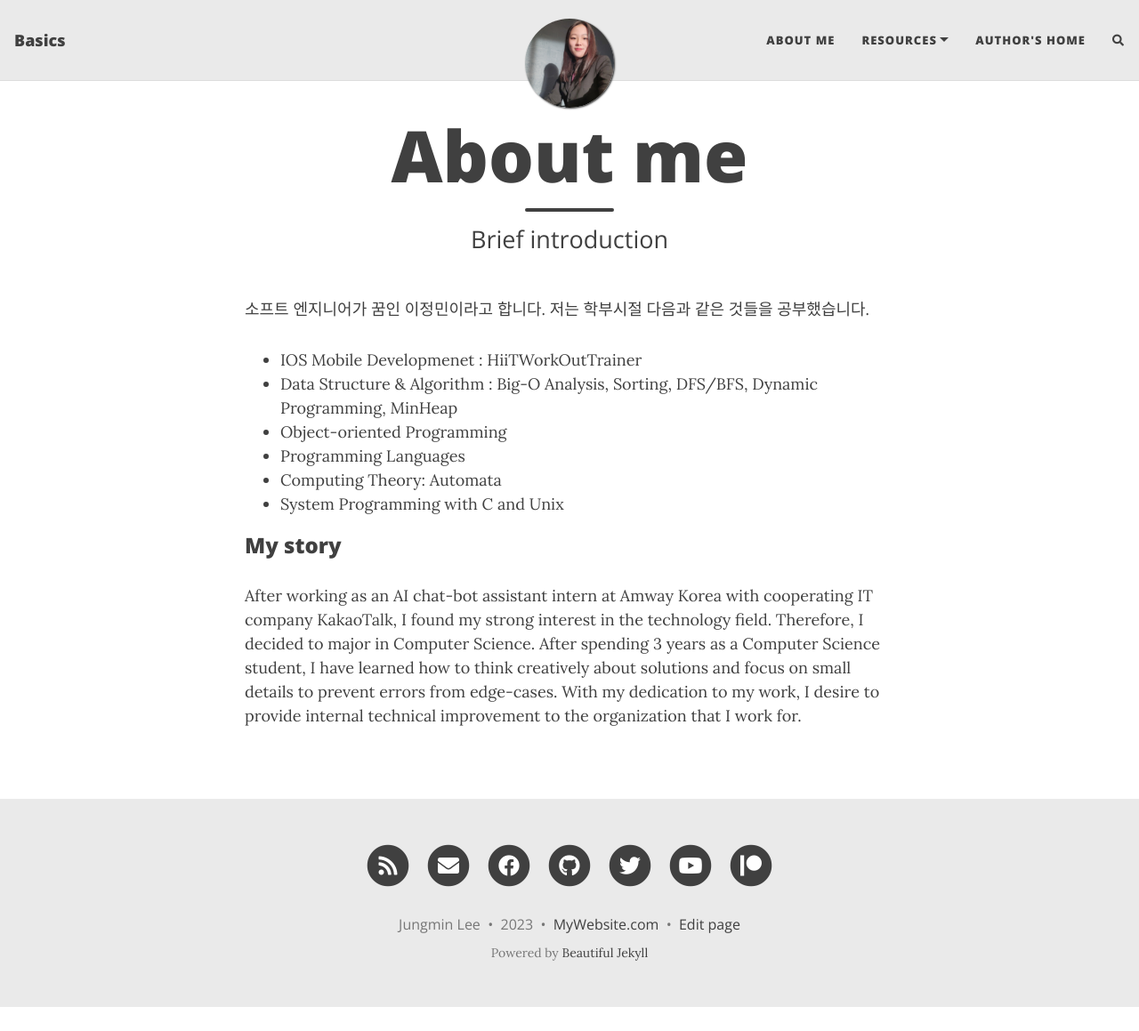
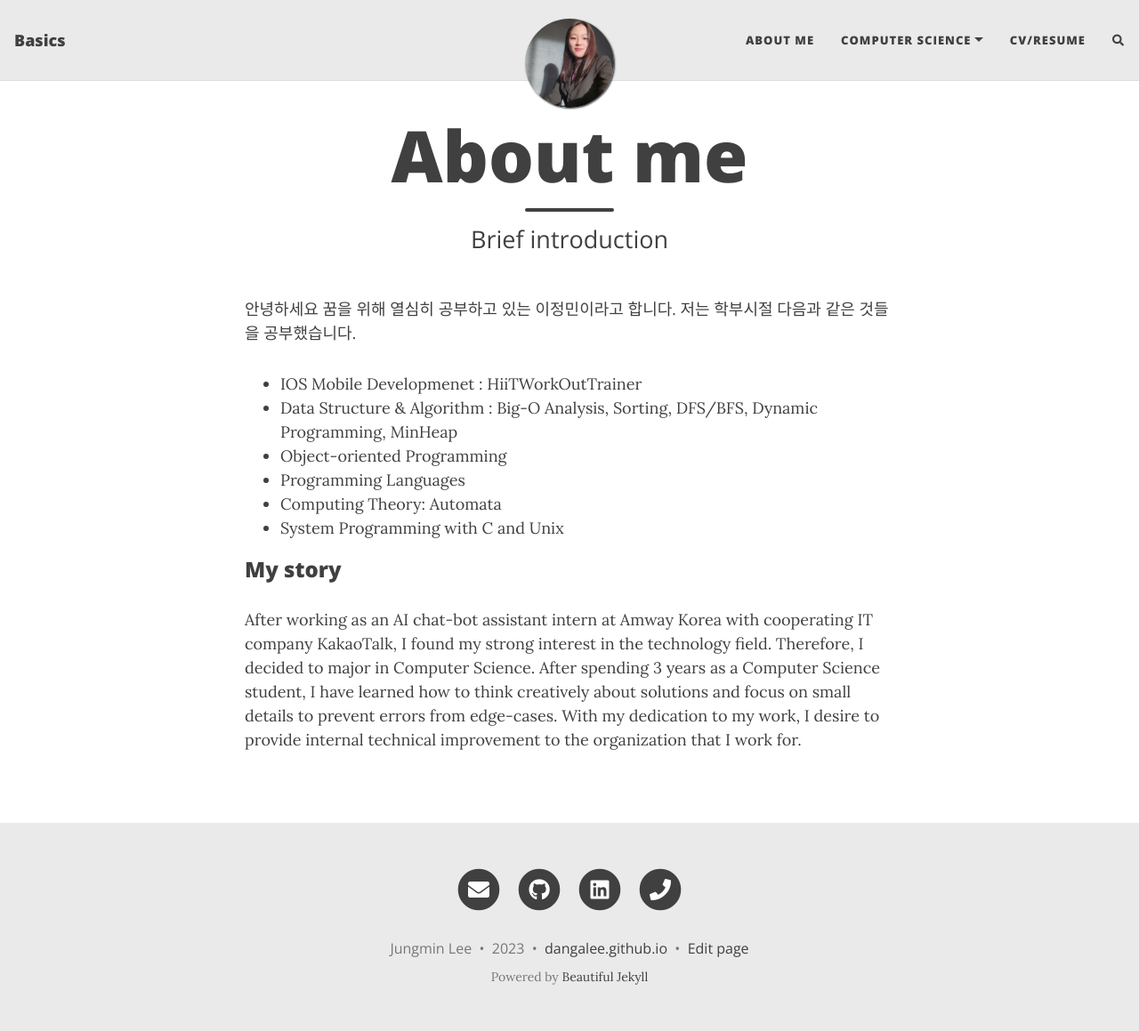
Before and after one commit to dangalee/dangalee.github.io, a Jekyll site: the page built from aboutme.md, in a window 1280 px wide and 1159 px high. Shown: the whole window at 89% size. Built offline with Jekyll 4.4.1, drawn with Linux system fonts in a browser that asks for light colours; nearby versions of some CDN libraries; comment, search, counter and statistics services are not loaded.

Commit message:
nav변경

```diff
--- a/_config.yml
+++ b/_config.yml
@@ -21,10 +21,11 @@ author: Jungmin Lee
 
 navbar-links:
   About Me: "aboutme"
-  Resources:
-    - Beautiful Jekyll: "https://beautifuljekyll.com"
-    - Learn markdown: "https://www.markdowntutorial.com/"
-  Author's home: "https://deanattali.com"
+  Computer Science:
+    - Projects: "default"
+    - Problem-solving: "default"
+
+  CV/Resume: "default"
 
 ################
 # --- Logo --- #
@@ -49,22 +50,22 @@ round-avatar: true
 # Select the social network links that you want to show in the footer.
 # Uncomment the links you want to show and add your information to each one.
 social-network-links:
-  email: "someone@example.com"
-  rss: true  # remove this line if you don't want to show an RSS link at the bottom
-  facebook: deanattali
-  github: daattali
-  twitter: daattali
-  patreon: DeanAttali
-  youtube: c/daattali
+  email: "leejm234@gmail.com"
+  #rss: true  # remove this line if you don't want to show an RSS link at the bottom
+  #facebook: deanattali
+  github: dangalee
+  #twitter: daattali
+  #patreon: DeanAttali
+  #youtube: c/daattali
 #  medium: yourname
 #  reddit: yourname
-#  linkedin: daattali
+  linkedin: jle18
 #  xing: yourname
 #  stackoverflow: "3943160/daattali"
 #  snapchat: deanat78
 #  instagram: deanat78
 #  spotify: yourname
-#  telephone: +14159998888
+  telephone: +8201036894117
 #  steam: deanat78
 #  twitch: yourname
 #  yelp: yourname
@@ -79,7 +80,7 @@ social-network-links:
 
 # If you want your website to generate an RSS feed, provide a description
 # The URL for the feed will be https://<your_website>/feed.xml
-rss-description: This website is a virtual proof that I'm awesome
+# rss-description: This website is a virtual proof that I'm awesome
 
 ###########################
 # --- General options --- #
@@ -87,14 +88,14 @@ rss-description: This website is a virtual proof that I'm awesome
 
 # Select which social network share links to show in posts
 share-links-active:
-  twitter: true
-  facebook: true
+  #twitter: true
+  #facebook: true
   linkedin: true
   vk: false
 
 # How to display the link to your website in the footer
 # Remove this if you don't want a link in the footer
-url-pretty: "MyWebsite.com"
+url-pretty: "dangalee.github.io"
 
 # Excerpt word length - Truncate the excerpt of each post on the feed page to the specified number of words
 excerpt_length: 50
--- a/aboutme.md
+++ b/aboutme.md
@@ -4,7 +4,7 @@ title: About me
 subtitle: Brief introduction
 ---
 
-소프트 엔지니어가 꿈인 이정민이라고 합니다.
+안녕하세요 꿈을 위해 열심히 공부하고 있는 이정민이라고 합니다.
 저는 학부시절 다음과 같은 것들을 공부했습니다.
 
 - IOS Mobile Developmenet : HiiTWorkOutTrainer
```
Also changed, not shown: default.md (added, +6 -0 lines).
